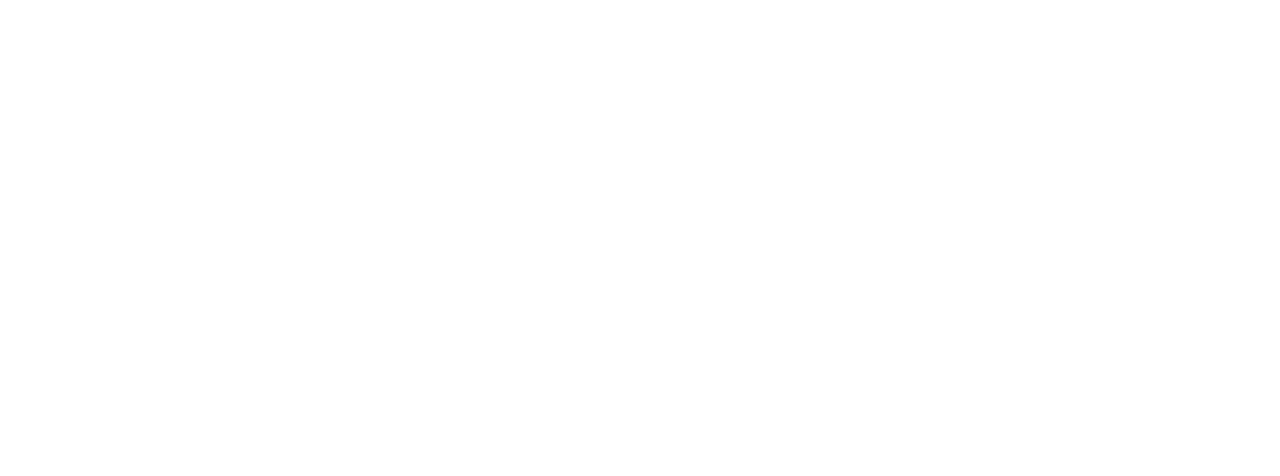
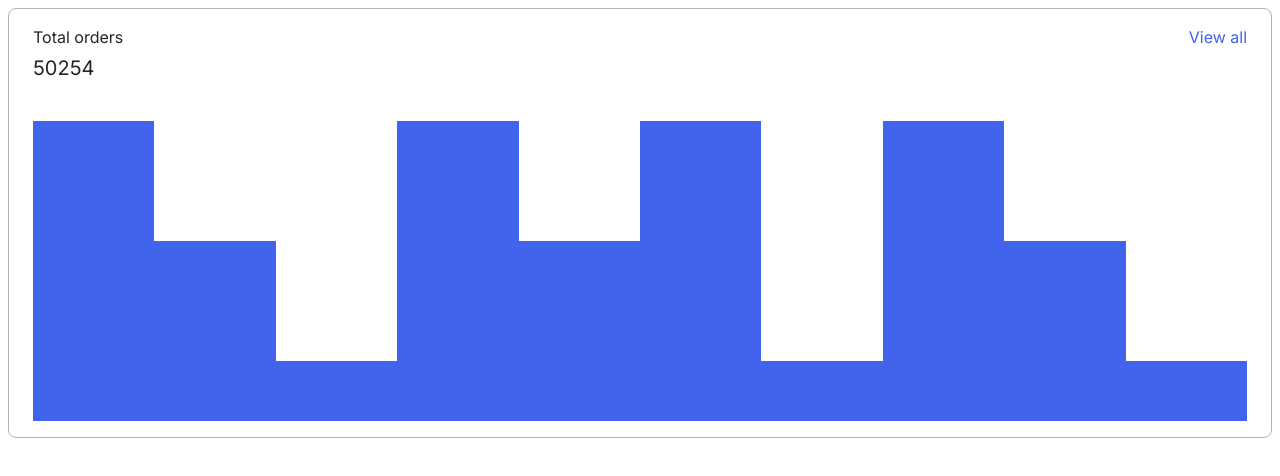
Before and after one commit to oksana-garibova/htmlcss-20230411_oksana-garibova, a website: page 04-lection2/01-histogram/index.html in a window 1280 px wide. Drawn offline with Linux system fonts and the light colour scheme.

Commit message:
add solution histogram

```diff
--- a/04-lection2/01-histogram/histogram.css
+++ b/04-lection2/01-histogram/histogram.css
@@ -0,0 +1,57 @@
+.histogram{
+    border:1px solid #ACB5BD;
+    border-radius:8px;
+    padding:16px 24px;
+    font-family: 'Inter', sans-serif;
+    font-size:16px;
+    line-height:24px;
+    font-weight:400;
+    color:#212429;
+}
+
+.histogram__header{
+    display:flex;
+    flex-direction: row;
+    justify-content: space-between;
+}
+
+.histogram__title{
+   margin-bottom: 6px;
+}
+
+.histogram__amount{
+    font-size:20px;
+    line-height:26px;
+    margin-bottom: 40px;
+}
+
+.histogram__link-text{
+    text-decoration:none;
+    color:#4263EB;
+    cursor:pointer;
+}
+
+.histogram__body{
+    display:flex;
+    flex-direction: row;
+    align-items:flex-end;
+    flex:1 1 auto;
+    height:300px;
+}
+
+.histogram__column{
+    background-color: #4263EB;
+    width:200px;
+}
+
+.histogram_max{
+    height:100%;
+}
+
+.histogram_middle{
+    height:60%;
+}
+
+.histogram_min{
+    height:20%;
+}
--- a/04-lection2/01-histogram/index.html
+++ b/04-lection2/01-histogram/index.html
@@ -6,6 +6,28 @@
         <link rel="stylesheet" href="./histogram.css">
     </head>
     <body>
-
+        <div class="histogram">
+            <div class="histogram__header">
+                <div class="histogram__header-wrap">
+                    <div class="histogram__title">Total orders</div>
+                    <div class="histogram__amount">50254</div>
+                </div>
+                <div class="histogram__link">
+                    <a href="#" target="_blank" class="histogram__link-text">View all</a>
+                </div>
+            </div>
+            <div class="histogram__body">
+                <div class="histogram__column histogram_max"></div>
+                <div class="histogram__column histogram_middle"></div>
+                <div class="histogram__column histogram_min"></div>
+                <div class="histogram__column histogram_max"></div>
+                <div class="histogram__column histogram_middle"></div>
+                <div class="histogram__column histogram_max"></div>
+                <div class="histogram__column histogram_min"></div>
+                <div class="histogram__column histogram_max"></div>
+                <div class="histogram__column histogram_middle"></div>
+                <div class="histogram__column histogram_min"></div>
+            </div>
+        </div>
     </body>
 </html>
```
